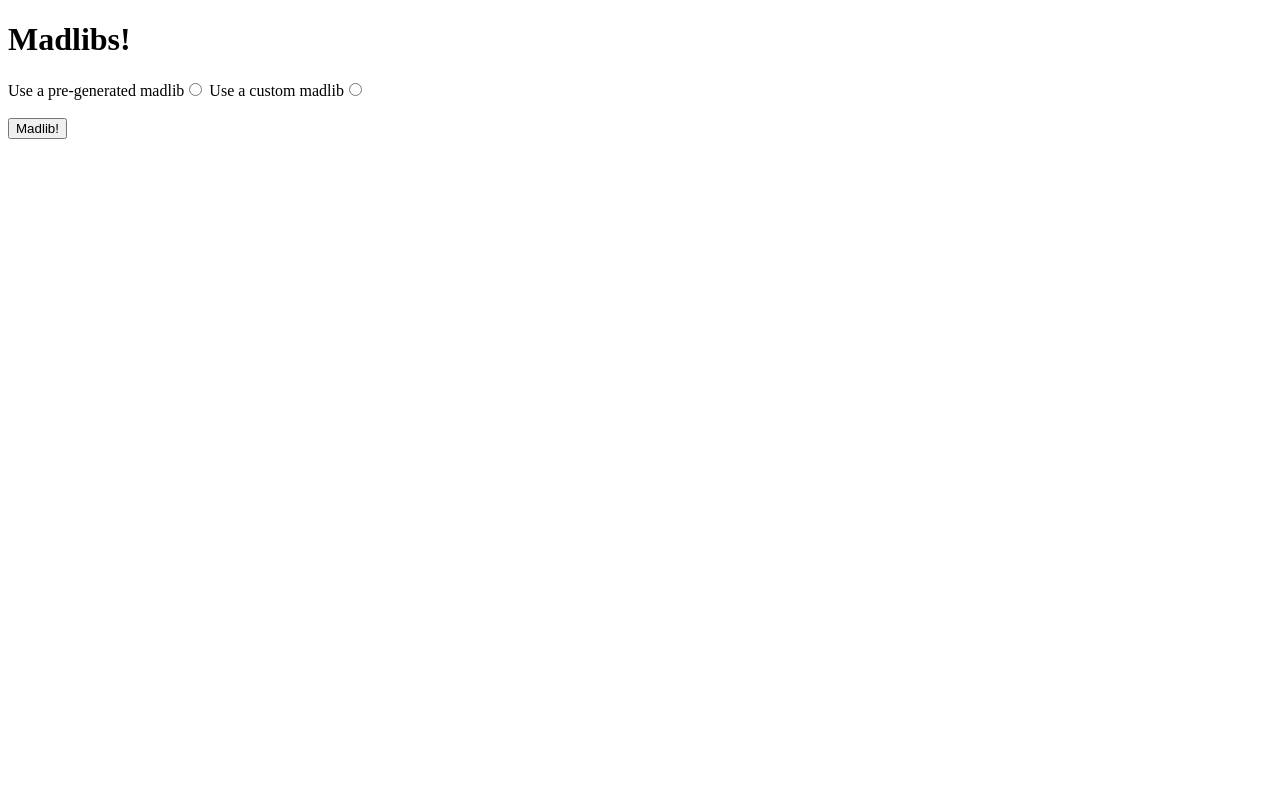
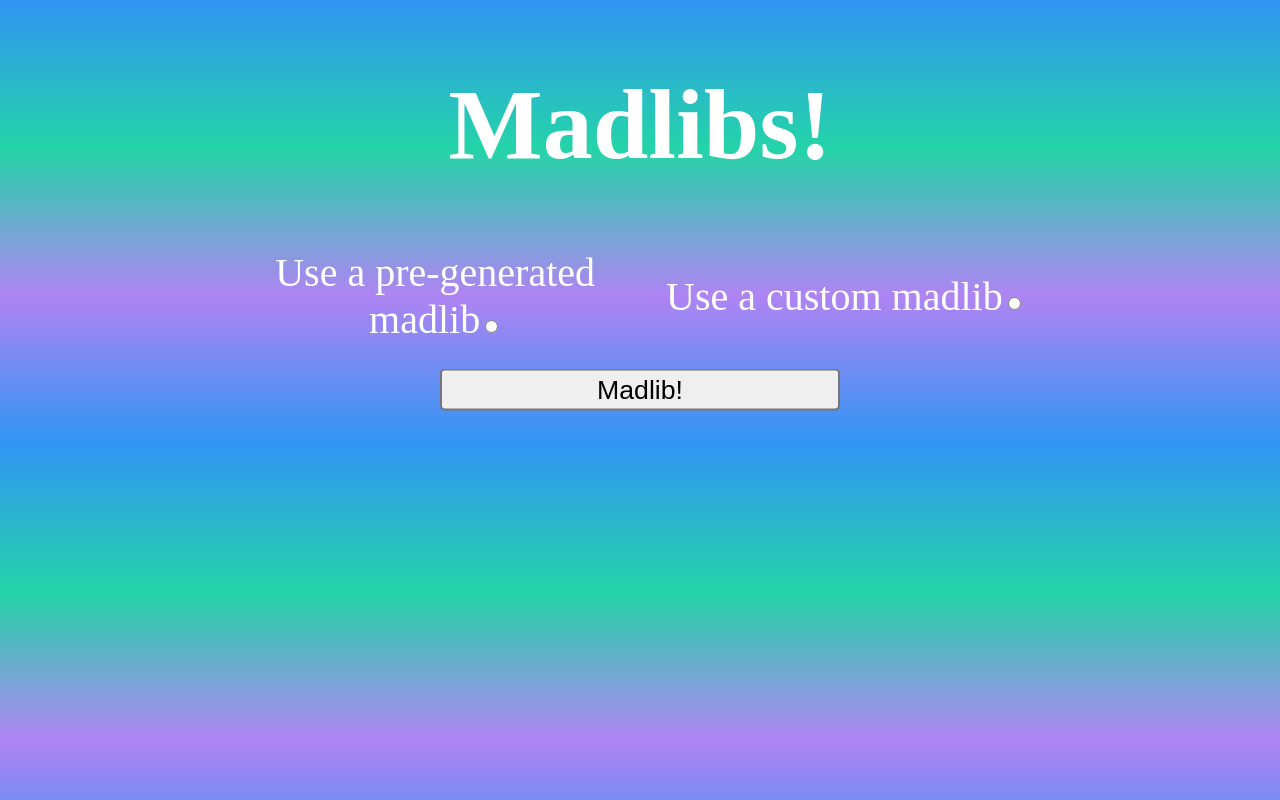
Before and after one commit to CoconutBin/fillintheblank, a plain HTML site: page index.html in a window 1280 px wide. Drawn offline with Linux system fonts and the light colour scheme.

Commit message:
updated css, small rewrites elsewhere

```diff
--- a/index.css
+++ b/index.css
@@ -0,0 +1,48 @@
+h1{
+    font-size: 100px;
+    color: white;
+    text-align: center;
+}
+
+label {
+    font-size: 40px;
+    color: white;
+    text-align: center;
+    margin: auto;
+    display: inline-block;
+    width: 100%;
+    box-sizing: border-box;
+}
+
+.button {
+    display: block;
+    margin: 0 auto; /* Centers the button horizontally */
+    width: 200px; /* Sets the width of the button */
+    height: auto; /* Allows the button to adjust its height based on content */
+    transform: scale(2); /* Scales the button to twice its original size */
+}
+
+div{
+    display:flex;
+    justify-content: center;
+    align-items: center;
+}
+
+body {
+    background-color: green;
+    background-image: linear-gradient(rgb(48, 149, 243), rgb(36, 212, 168), rgb(175, 132, 243),rgb(48, 149, 243));
+    background-repeat: repeat;
+    background-size: cover;
+    transition: width 2s, height 2s, transform 2s
+}
+
+textarea {
+    width: 60vw;
+    height: 40vh;
+    padding: 12px 20px;
+    box-sizing: border-box;
+    border: 2px solid #ccc;
+    border-radius: 4px;
+    background-color: #f8f8f8;
+    resize: none;
+}
--- a/index.html
+++ b/index.html
@@ -10,14 +10,19 @@
 </head>
 <body>
     <h1>Madlibs!</h1>
-    <div id="madlibconfig">
-    <form>
+    <div>
+    <form id="madlibconfig">
+        <div>
         <label>Use a pre-generated madlib<input type="radio" name="textused" id="premade"></input></label>
-        <label>Use a custom madlib<input type="radio" name="textused" id="selfmade"></inp></label>
+        <label>Use a custom madlib<input type="radio" name="textused" id="selfmade"></input></label>
+        </div>
         <br><br>
-        <label id="selfmadelabel" style="display: none;"><input type="text" id="custommadlib"></input><br>Parts of speech that you want customized should be ${part of speech}<br><br></label>
-        <input type="submit" value="Madlib!" id="submit">
+        <label id="selfmadelabel" style="display: none;"><textarea id="custommadlib"></textarea><br>Parts of speech that you want customized should be ${part_of_speech}<br><br></label>
+        <input type="submit" value="Madlib!" id="submit" class="button">
     </form>
+    </div>
+    <br><br>
+    <div id="finishedmadlib">
     </div>
 </body>
 </html>
--- a/index.js
+++ b/index.js
@@ -36,4 +36,5 @@ madLibDiv.addEventListener('submit', (event) => {
     }
 
     console.log(madlib)
+    document.getElementById('finishedmadlib').innerHTML = madlib
 })
```
